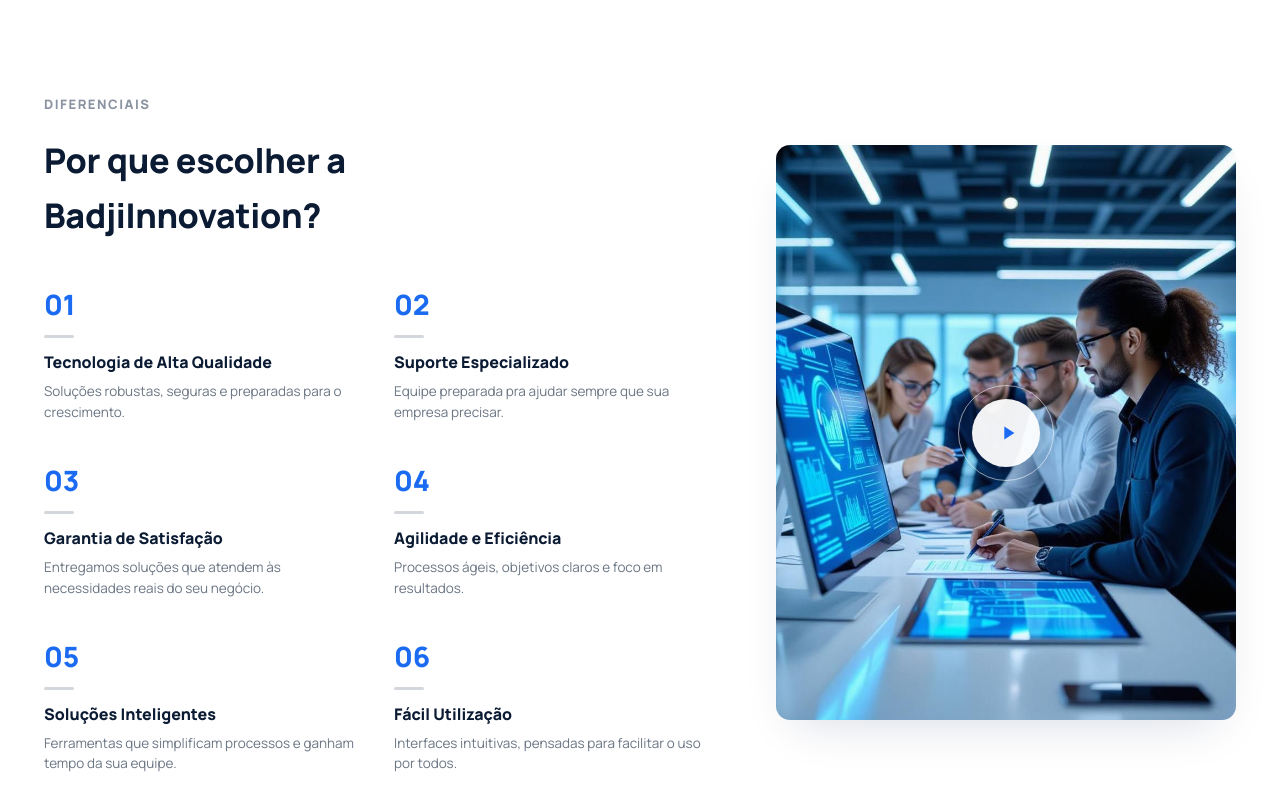
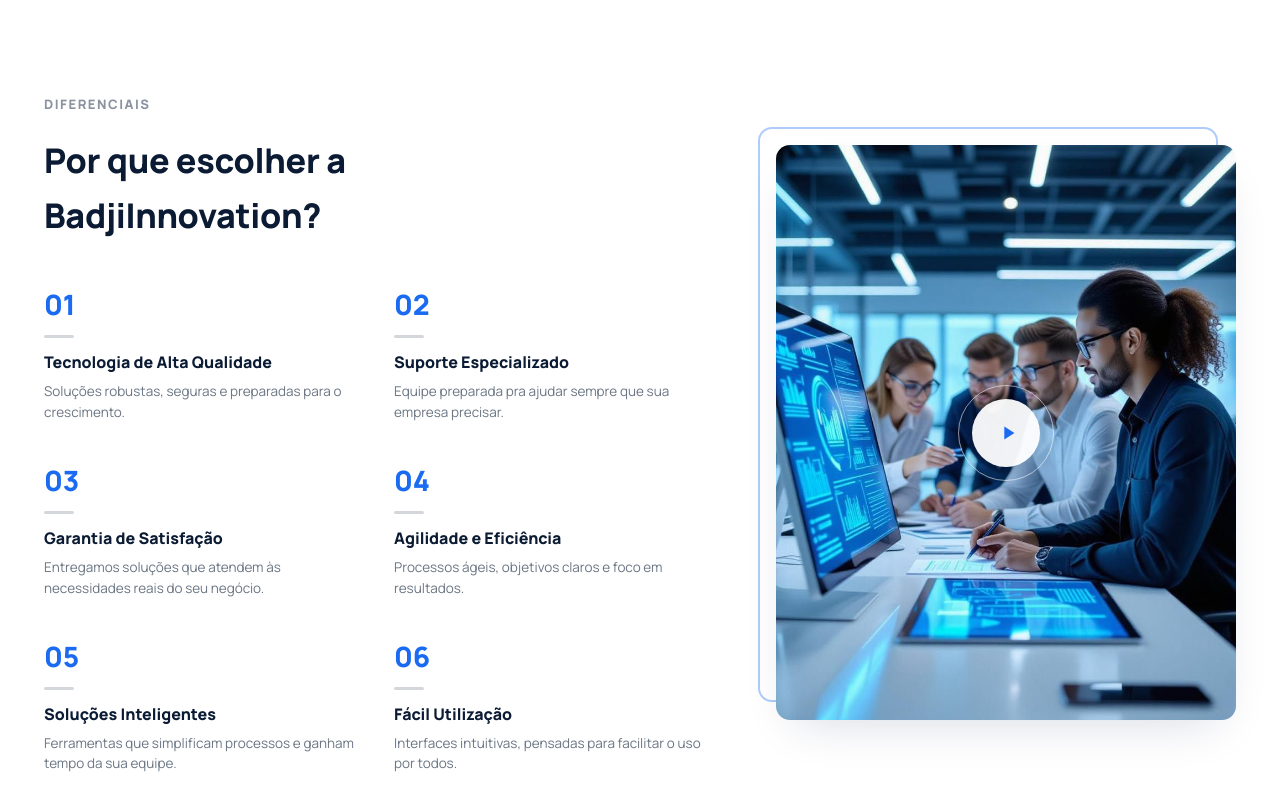
Before and after one commit to issufibadji/badjiinnovation, a plain HTML site: page index.html in a window 1280 px wide. Shown: the part 3160-3971 px from the top of the page. Drawn offline with Linux system fonts and the light colour scheme.

Commit message:
Ajuste na borda da img

```diff
--- a/css/style.css
+++ b/css/style.css
@@ -743,7 +743,20 @@ svg{ display: block; }
 .why__media{
   position: relative;
 }
+.why__frame{
+  position: absolute;
+  top: -18px;
+  left: -18px;
+  width: 100%;
+  height: 100%;
+  border: 2px solid var(--blue-vivid);
+  border-radius: var(--border-radius);
+  opacity: .35;
+  z-index: 0;
+}
 .why__media img{
+  position: relative;
+  z-index: 1;
   width: 100%;
   aspect-ratio: 4 / 5;
   object-fit: cover;
@@ -752,6 +765,7 @@ svg{ display: block; }
 }
 .why__play{
   position: absolute;
+  z-index: 2;
   top: 50%; left: 50%;
   transform: translate(-50%, -50%);
   width: 68px; height: 68px;
--- a/index.html
+++ b/index.html
@@ -330,6 +330,7 @@
     </div>
 
     <div class="why__media reveal">
+      <span class="why__frame"></span>
       <img src="assets/images/imgs.jpg" alt="Equipe da BadjiInnovation analisando dados e tecnologia">
       <span class="why__play" aria-hidden="true">
         <svg viewBox="0 0 24 24" width="22" height="22" fill="currentColor"><path d="M8 5v14l11-7z"/></svg>
```
